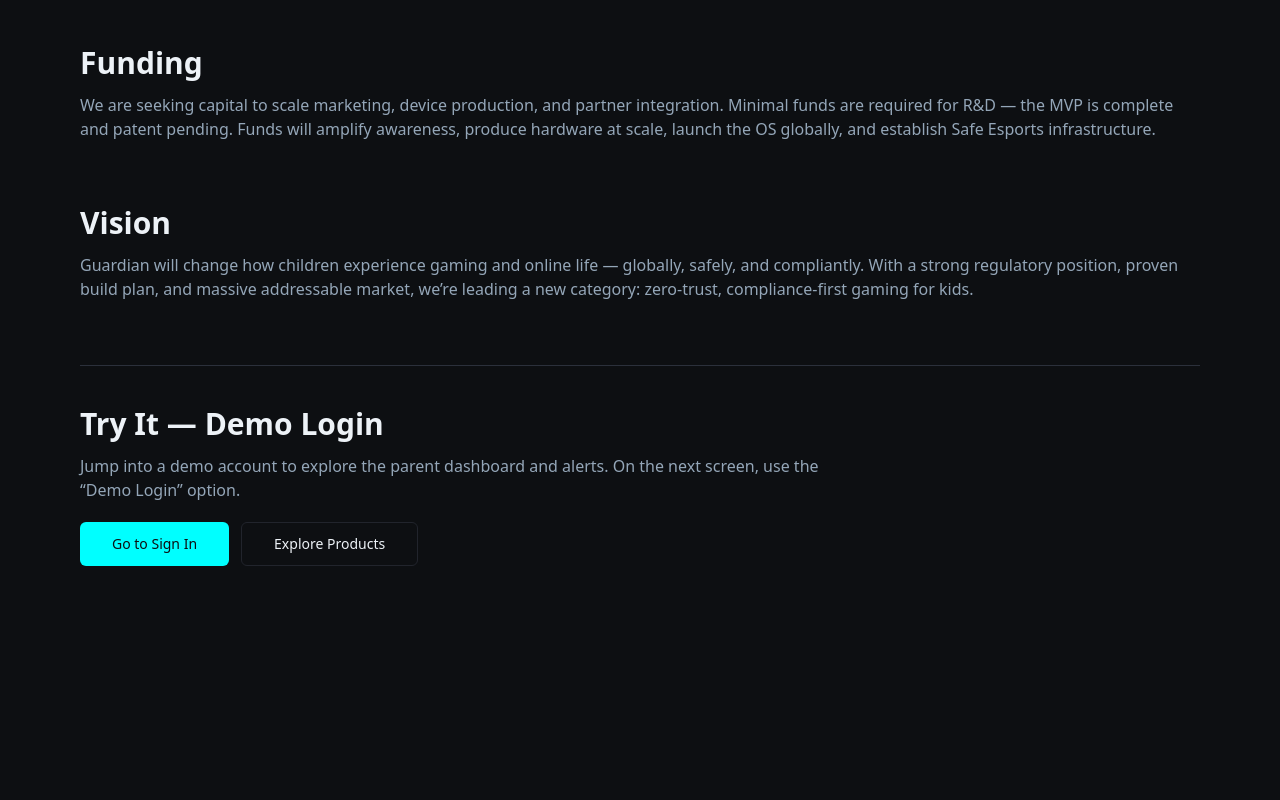
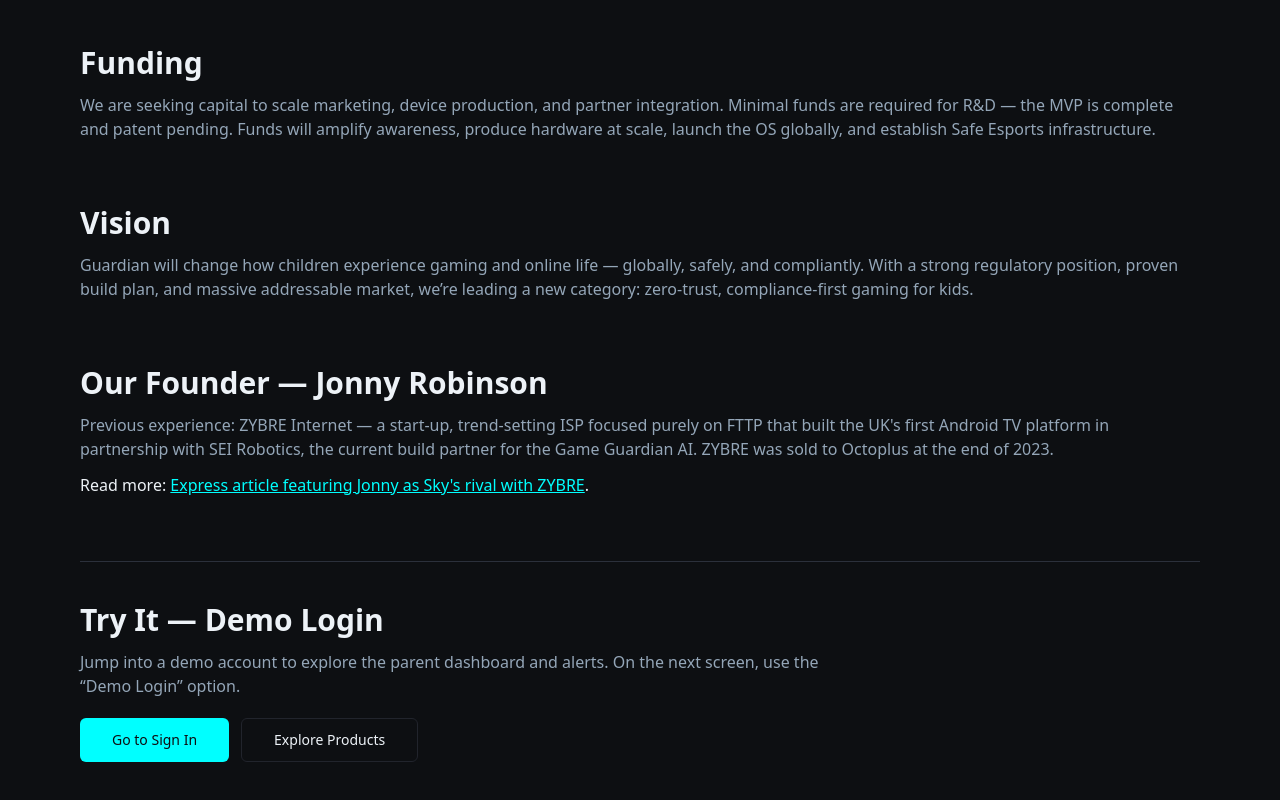
Before and after one commit to jonnyweareone/game-guardian, a React (Vite) app: page /pitch-deck in a window 1280 px wide. Shown: the part 3500-4300 px from the top of the page. Before the commit the page ends 4106 px from the top, so only its background shows below. Built offline with nearby package versions, Linux system fonts and the light colour scheme.

Commit message:
Add founder's previous experience
Add link to Jonny Robinson's previous experience at ZYBRE Internet to the Pitch Deck page.

```diff
--- a/src/pages/PitchDeck.tsx
+++ b/src/pages/PitchDeck.tsx
@@ -264,6 +264,22 @@ const PitchDeck = () => {
           </p>
         </section>
 
+        {/* Founder */}
+        <section aria-labelledby="founder-title">
+          <h2 id="founder-title" className="text-2xl md:text-3xl font-semibold">Our Founder — Jonny Robinson</h2>
+          <p className="mt-3 text-muted-foreground">
+            Previous experience: ZYBRE Internet — a start‑up, trend‑setting ISP focused purely on FTTP that built the UK's first Android TV platform in partnership with SEI Robotics, the current build partner for the Game Guardian AI. ZYBRE was sold to Octoplus at the end of 2023.
+          </p>
+          <p className="mt-3">
+            Read more: <a
+              href="https://www.express.co.uk/life-style/science-technology/1599539/Sky-Q-rival-broadband-TV-ZYBRE-gaming"
+              target="_blank"
+              rel="noopener noreferrer"
+              className="underline text-primary"
+            >Express article featuring Jonny as Sky's rival with ZYBRE</a>.
+          </p>
+        </section>
+
         {/* Demo Login CTA */}
         <section aria-labelledby="demo-title" className="border-t border-border pt-10">
           <h2 id="demo-title" className="text-2xl md:text-3xl font-semibold">Try It — Demo Login</h2>
```
